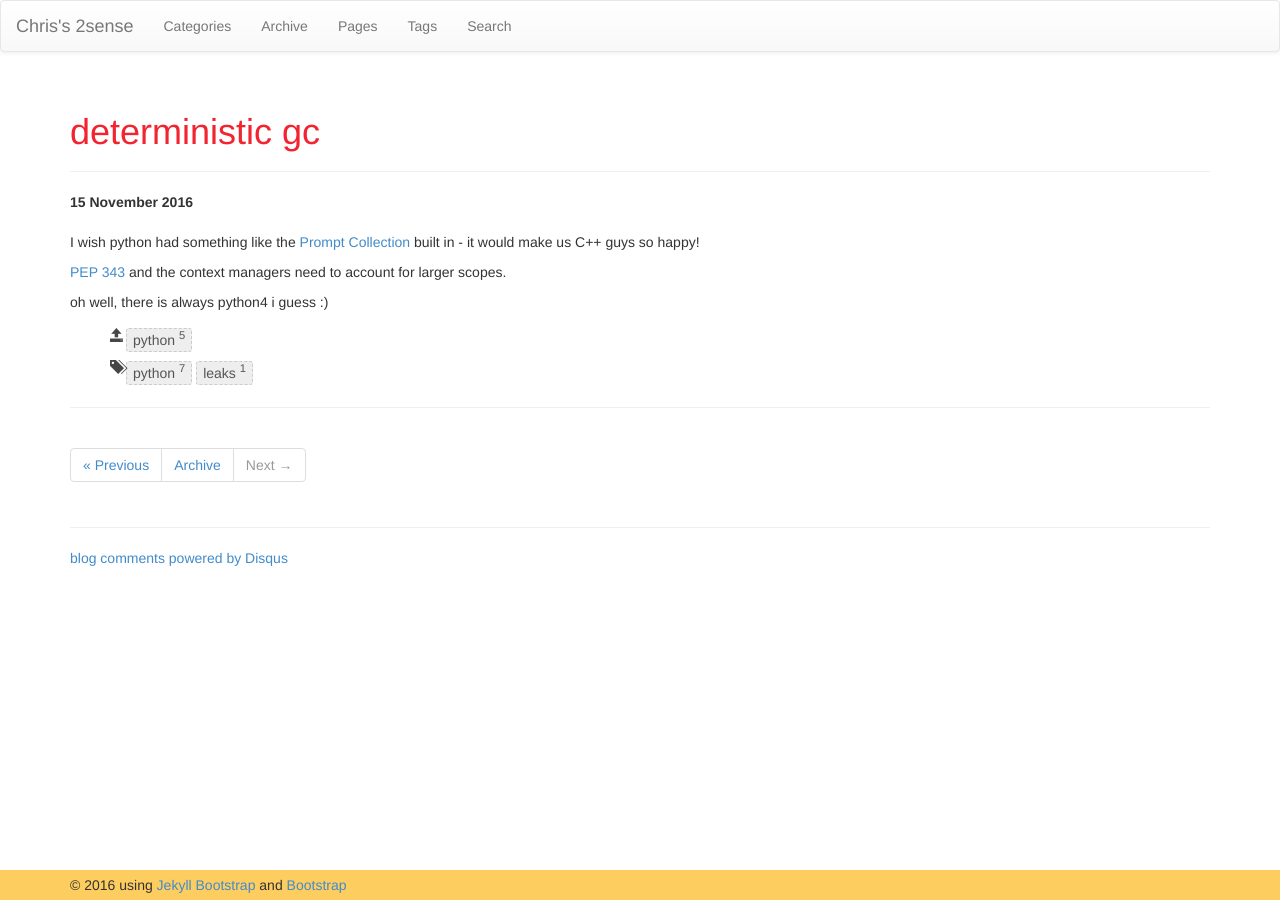
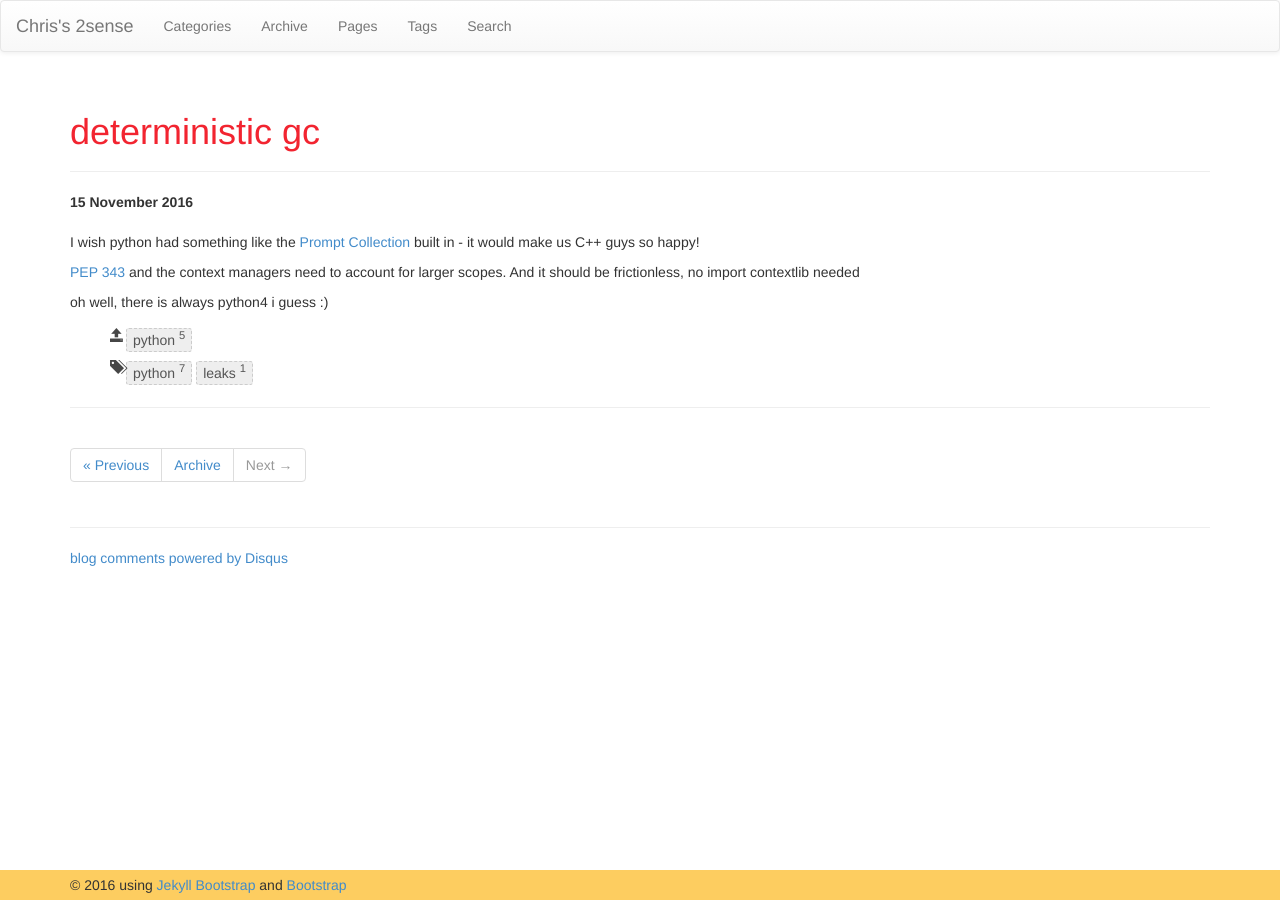
Before and after one commit to faizanvahevaria/chrisamow.github.io, a Jekyll site: the page built from _posts/2016-11-15-deterministic-gc.md, in a window 1280 px wide. Built offline with Jekyll 4.4.1, drawn with Linux system fonts in a browser that asks for light colours; nearby versions of some CDN libraries; comment, search, counter and statistics services are not loaded.

Commit message:
blog content

```diff
--- a/_posts/2016-11-15-deterministic-gc.md
+++ b/_posts/2016-11-15-deterministic-gc.md
@@ -8,6 +8,6 @@ comments: true
 {% include JB/setup %}
 I wish python had something like the [Prompt Collection](https://github.com/qorelanguage/qore/wiki/Prompt-Collection) built in - it would make us C++ guys so happy!
 
-[PEP 343](https://www.python.org/dev/peps/pep-0343/) and the context managers need to account for larger scopes.
+[PEP 343](https://www.python.org/dev/peps/pep-0343/) and the context managers need to account for larger scopes.  And it should be frictionless, no import contextlib needed
 
 oh well, there is always python4 i guess :)
```
